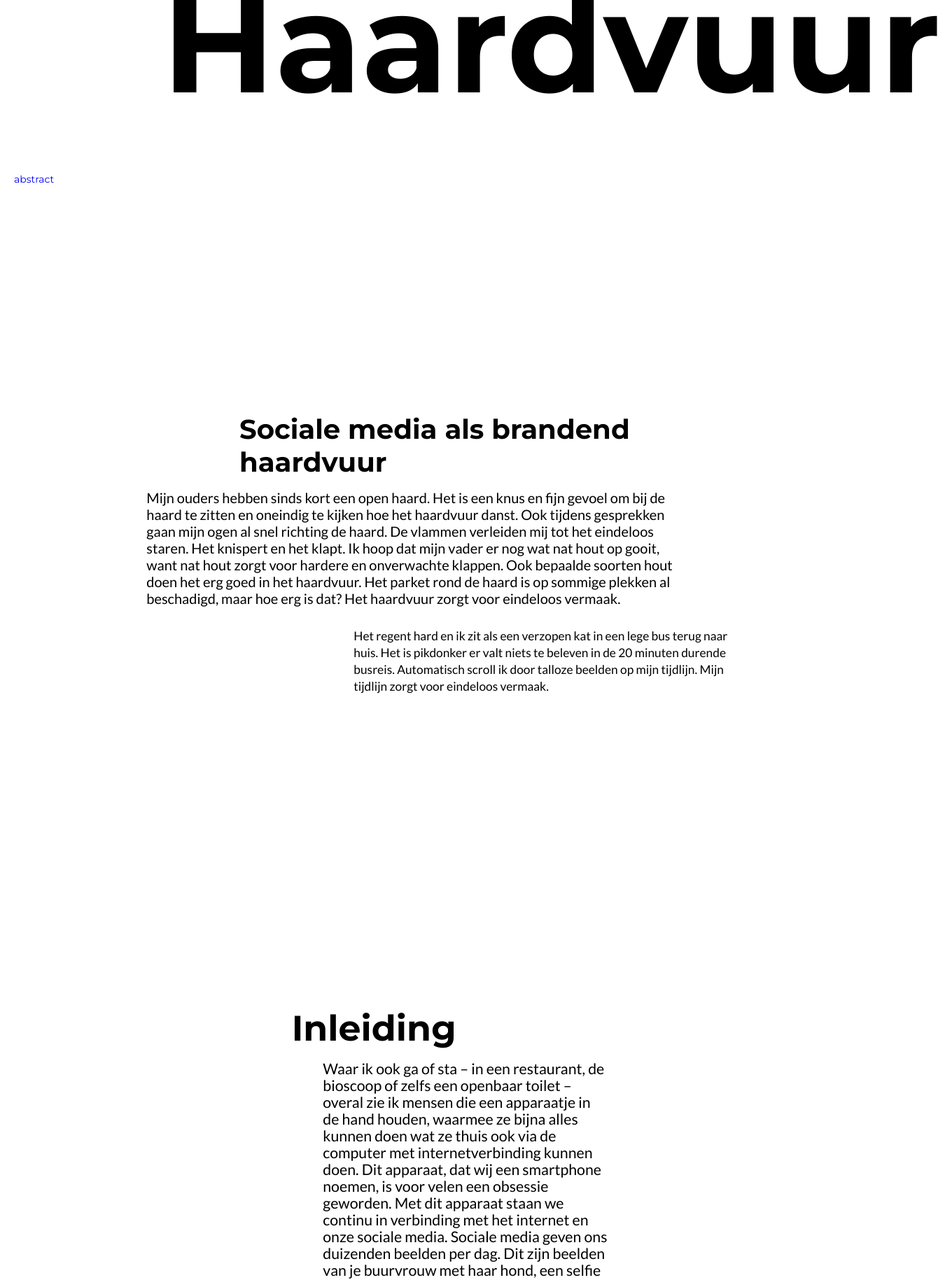
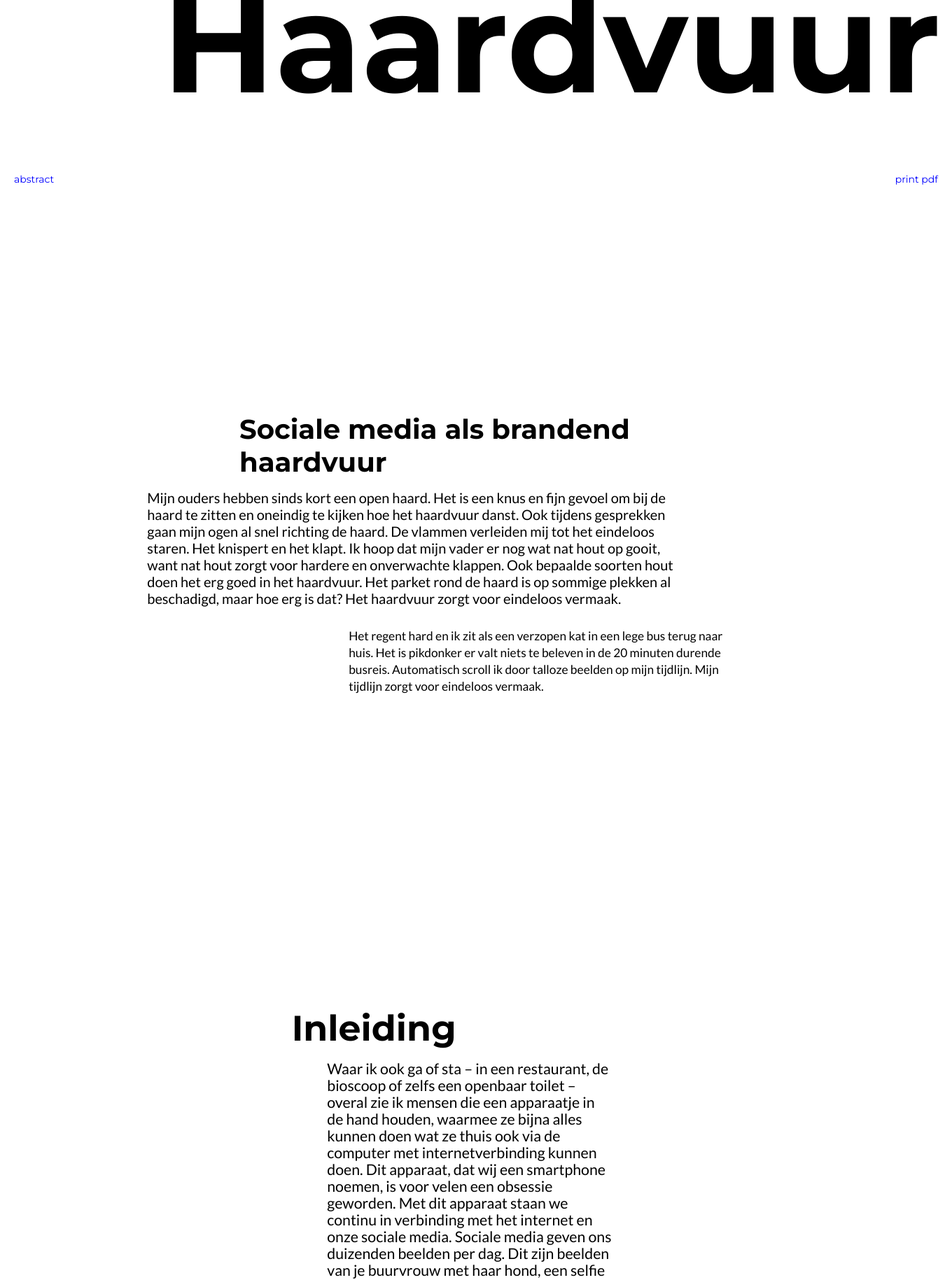
Before and after one commit to kabk/JanineThesis, a PHP site: page / in a window 1360 px wide. Shown: the part 515-2344 px from the top of the page at 70% size. Run offline with PHP 8.4, Linux system fonts and the light colour scheme; some libraries are stand-ins or nearby versions.

Commit message:
print function

```diff
--- /dev/null
+++ b/css/print.css
@@ -0,0 +1,13 @@
+/*this is the print*/
+
+.item {
+  page-break-before: always
+}
+
+a:after {
+content: " (" attr(href) ") ";
+}
+
+#menu {
+display: none;
+}
--- a/css/style.css
+++ b/css/style.css
@@ -224,6 +224,19 @@ nav {
   cursor: pointer;
 }
 
+#print {
+  z-index: 90;
+  margin: 20px;
+  font-size: 14px;
+  position: fixed;
+  float: left;
+  width: 200px;
+  right: 0;
+  bottom: 0;
+  text-align: right;
+  padding: 0;
+}
+
 
 /*---------------------*/
 /* alles met footnotes */
--- a/index.html
+++ b/index.html
@@ -11,6 +11,7 @@
     <link href='http://fonts.googleapis.com/css?family=Lato:100,300,400,700,900,100italic,300italic,400italic,700italic,900italic&subset=latin,latin-ext' rel='stylesheet' type='text/css'>
     <!-- <link rel="stylesheet" type="text/css" href="css/normalize.css" /> -->
     <link rel="stylesheet" type="text/css" href="css/style.css" />
+    <link rel="stylesheet" type="text/css" media="print" href="print.css" />
   </head>
   <body>
 
@@ -32,7 +33,12 @@
         </nav>
       </div>
     </div>
-    <div id="abstract"> <a href="abstract.html">abstract</a> </div>
+    <div id="abstract">
+      <a href="abstract.html">abstract</a>
+    </div>
+    <div id="print">
+      <a href="javascript:window.print()">print pdf</a>
+    </div>
     <div id="about">
       <a>about</a>
       <div id="about-lijst">
--- a/js/randomstyle.js
+++ b/js/randomstyle.js
@@ -21,8 +21,8 @@ $(function(){
       }
       item.css('width', Math.floor((Math.random()*60)+30)+"%");
       item.css('font-size', Math.floor((Math.random()*7)+10)+"pt");
-      item.css('-webkit-animation', "whisper "+Math.floor((Math.random()*6)+1)+"s ease-in-out infinite");
-      item.css('-moz-animation', "whisper "+Math.floor((Math.random()*6)+1)+"s ease-in-out infinite");
+      item.css('-webkit-animation', "whisper "+Math.floor((Math.random()*8)+3)+"s ease-in-out infinite");
+      item.css('-moz-animation', "whisper "+Math.floor((Math.random()*8)+3)+"s ease-in-out infinite");
     }
 
     //h1
```
